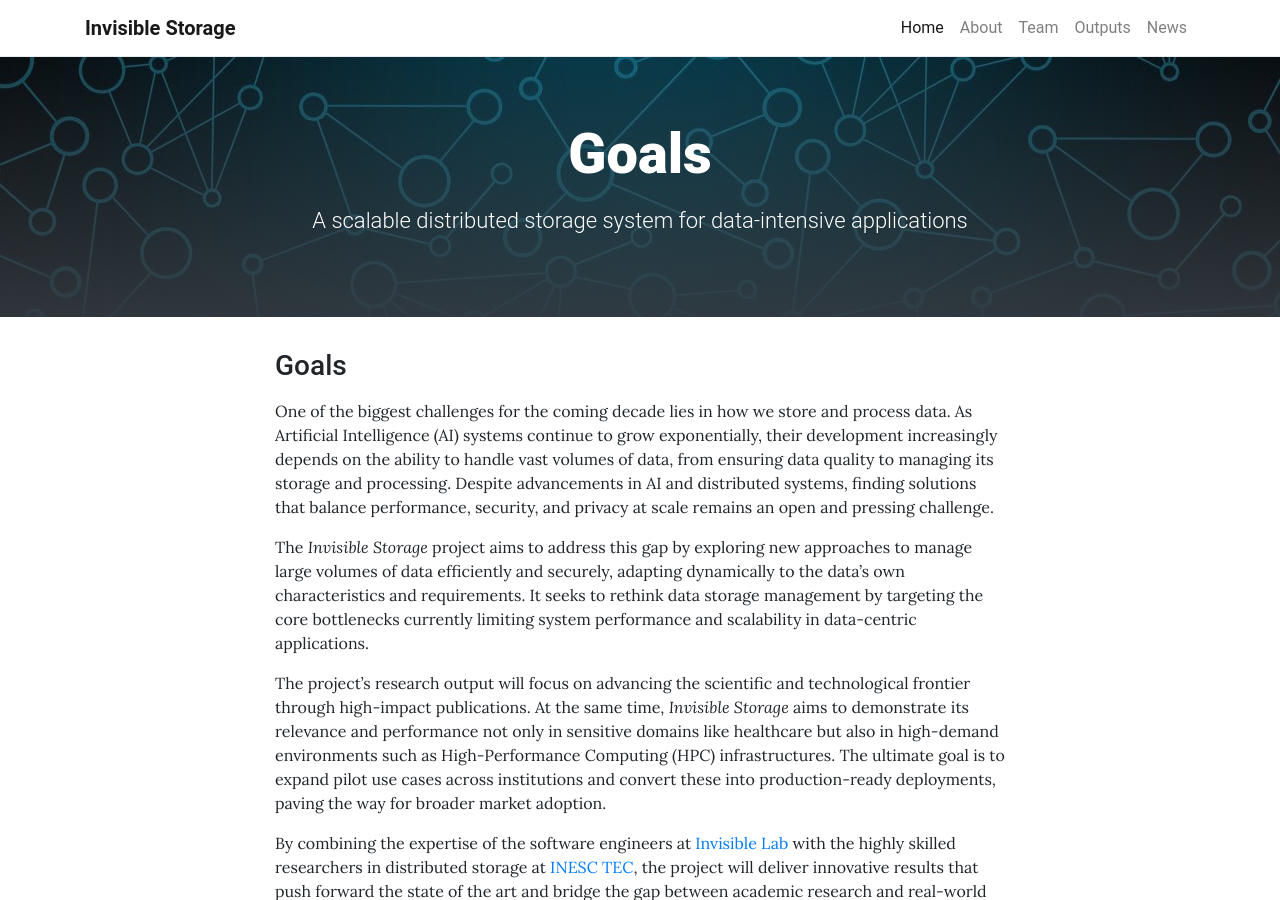
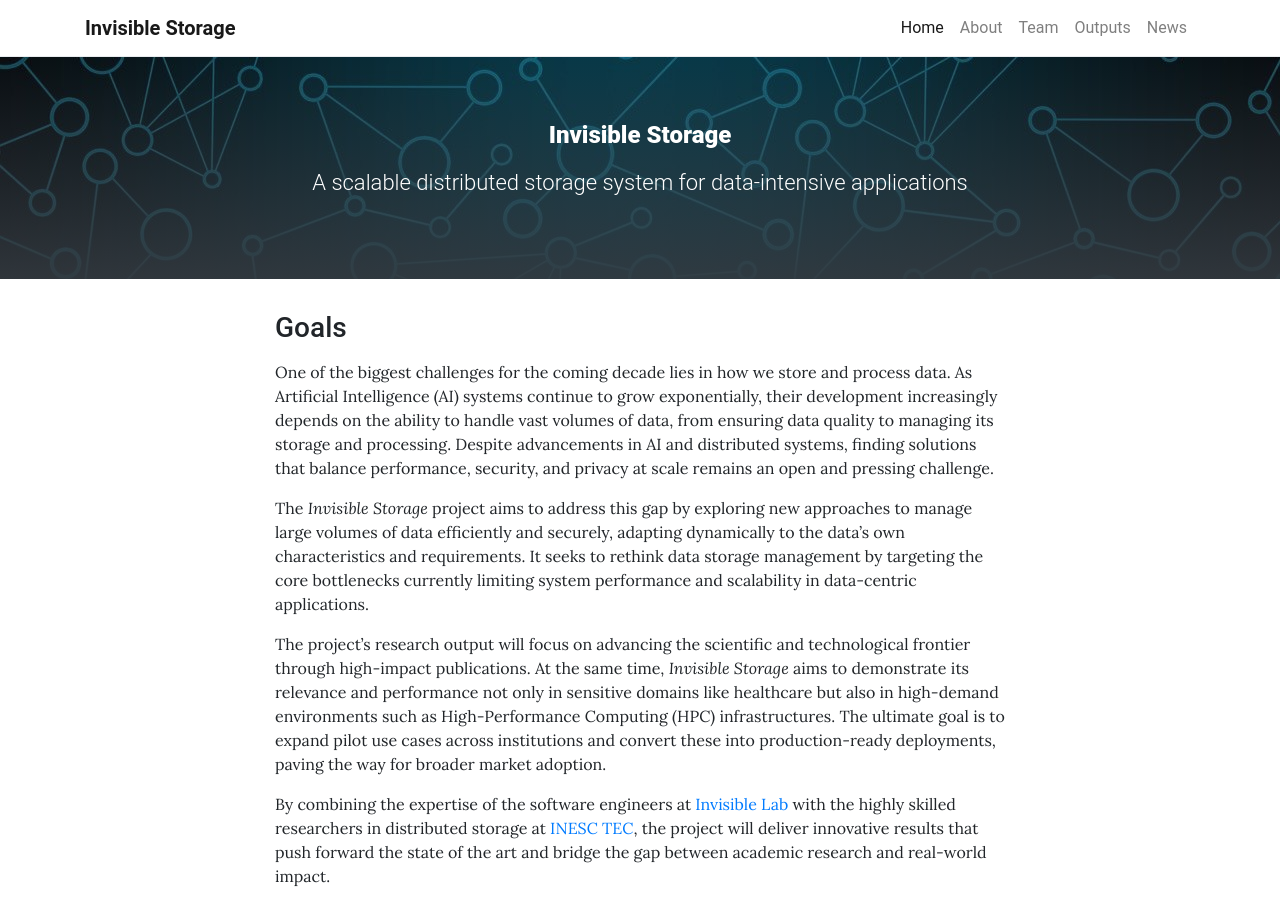
Before and after one commit to invisiblelab-dev/invisible-storage-project-website, a Jekyll site: the page built from pages/home.md, in a window 1280 px wide and 900 px high. Built offline with Jekyll 4.4.1, drawn with Linux system fonts in a browser that asks for light colours; our own code applies the rules of GitHub Pages for plain Markdown files.

Commit message:
Update home.md

```diff
--- a/pages/home.md
+++ b/pages/home.md
@@ -1,5 +1,6 @@
 ---
 layout: home
+title: <p style="font-size:24px;">Invisible Storage</p>
 description: <p style="font-size:22px;">A scalable distributed storage system for data-intensive applications</p>
 background: /assets/img/chuttersnap-146799-unsplash.jpg
 permalink: /
```
